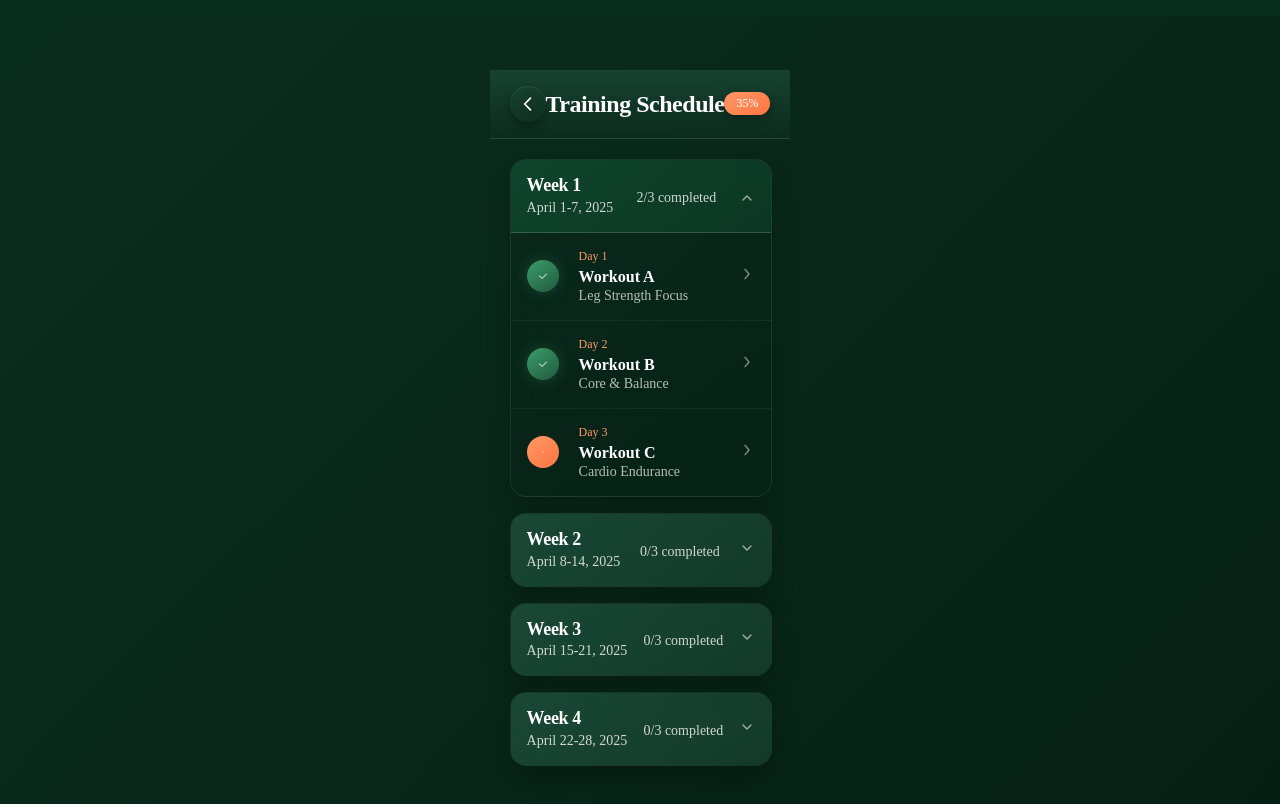
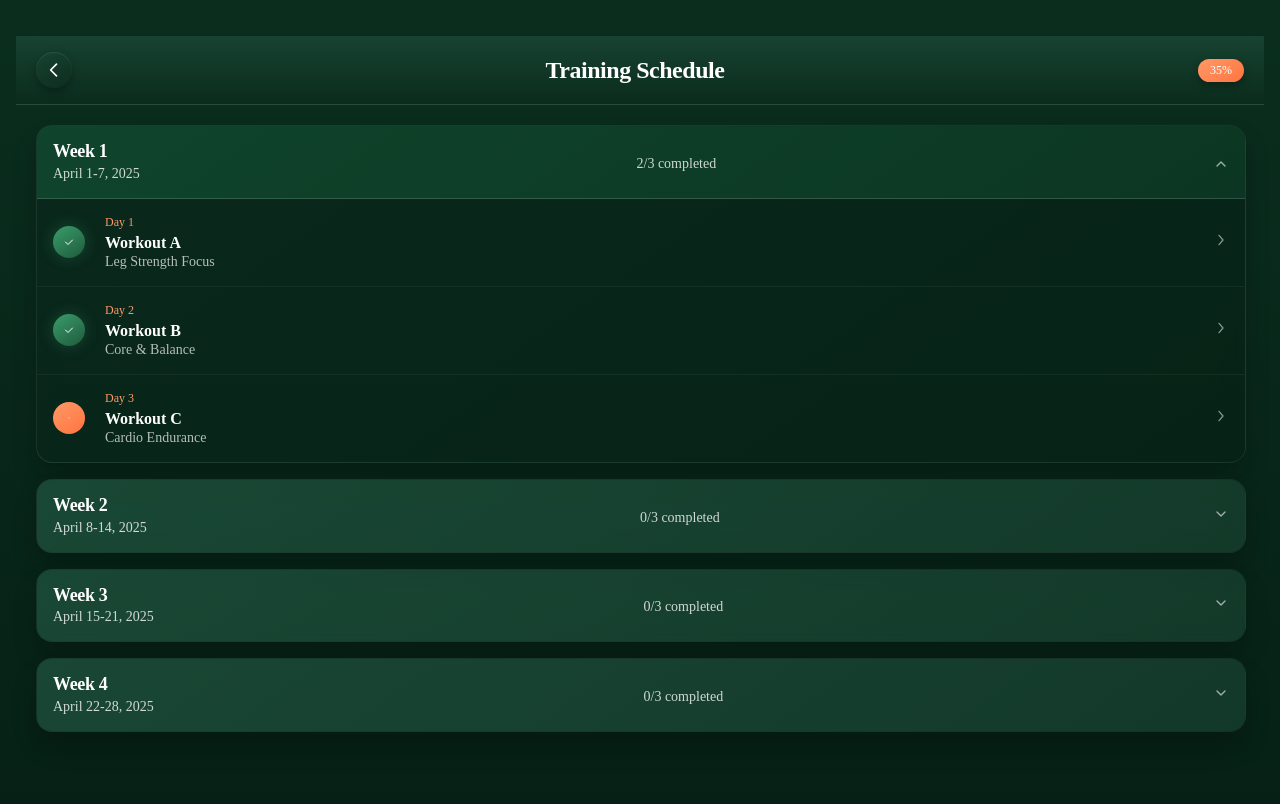
Before and after one commit to gabe-a-vazquez/kilimanjaro-app, a Next.js app: page /workouts in a window 1280 px wide. Shown: the top 804 px of the page. Built offline with nearby package versions, Linux system fonts and the light colour scheme.

Commit message:
update app container styling

```diff
--- a/app/globals.css
+++ b/app/globals.css
@@ -198,7 +198,13 @@
 
   @media (min-width: 768px) {
     .app-container {
-      max-width: 800px;
+      max-width: 900px;
+    }
+  }
+
+  @media (min-width: 1024px) {
+    .app-container {
+      max-width: 1000px;
     }
   }
 }
--- a/components/layout/AppLayout.tsx
+++ b/components/layout/AppLayout.tsx
@@ -13,14 +13,12 @@ export function AppLayout({ children }: AppLayoutProps) {
       <PageCard>{children}</PageCard>
       <style jsx>{`
         .app-layout {
-          display: flex;
           flex-direction: column;
           align-items: center;
           justify-content: center;
           min-height: 100vh;
           width: 100%;
           padding: 20px;
-          background: linear-gradient(135deg, #0a2e1e, #061f15);
         }
       `}</style>
     </div>
```
